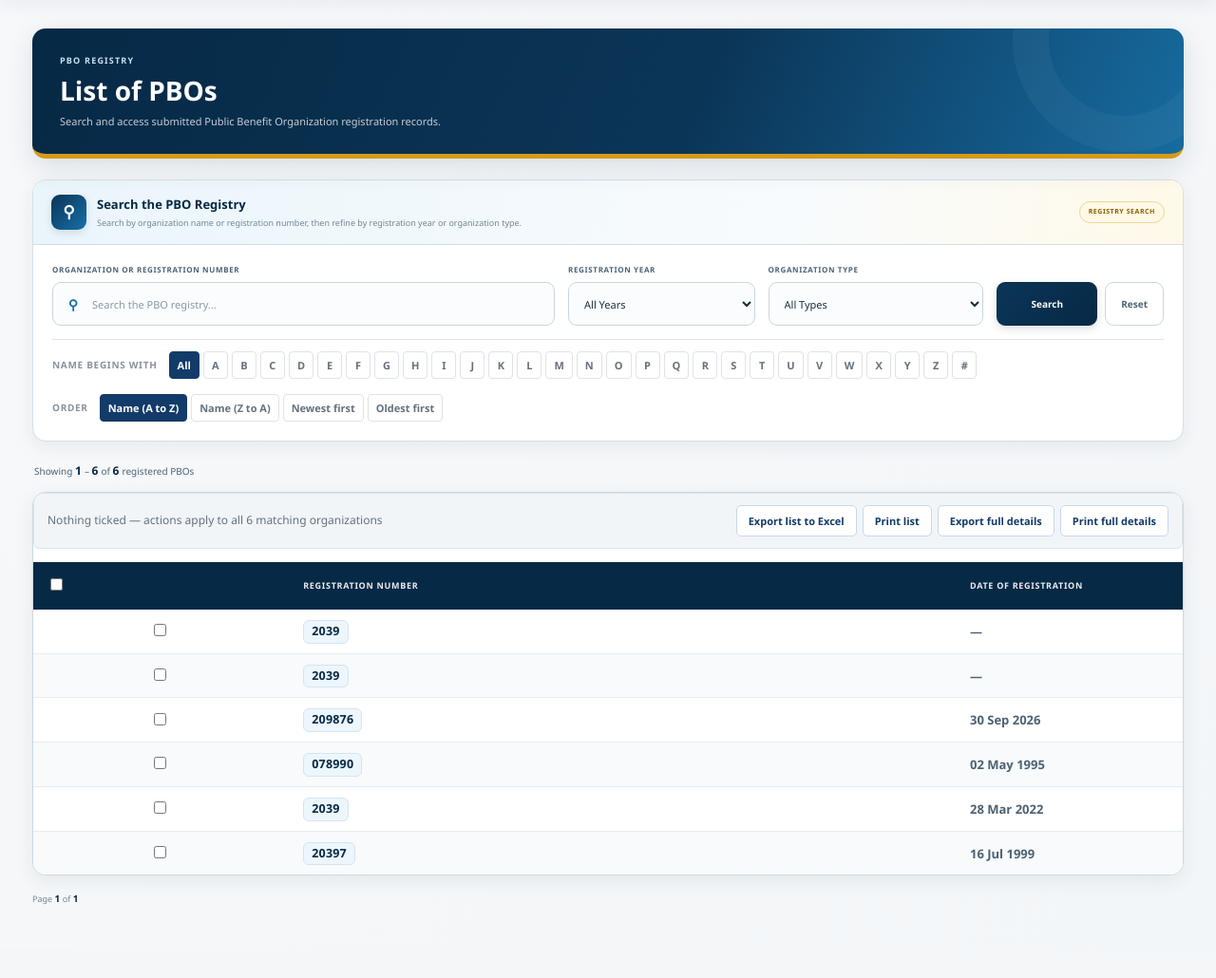
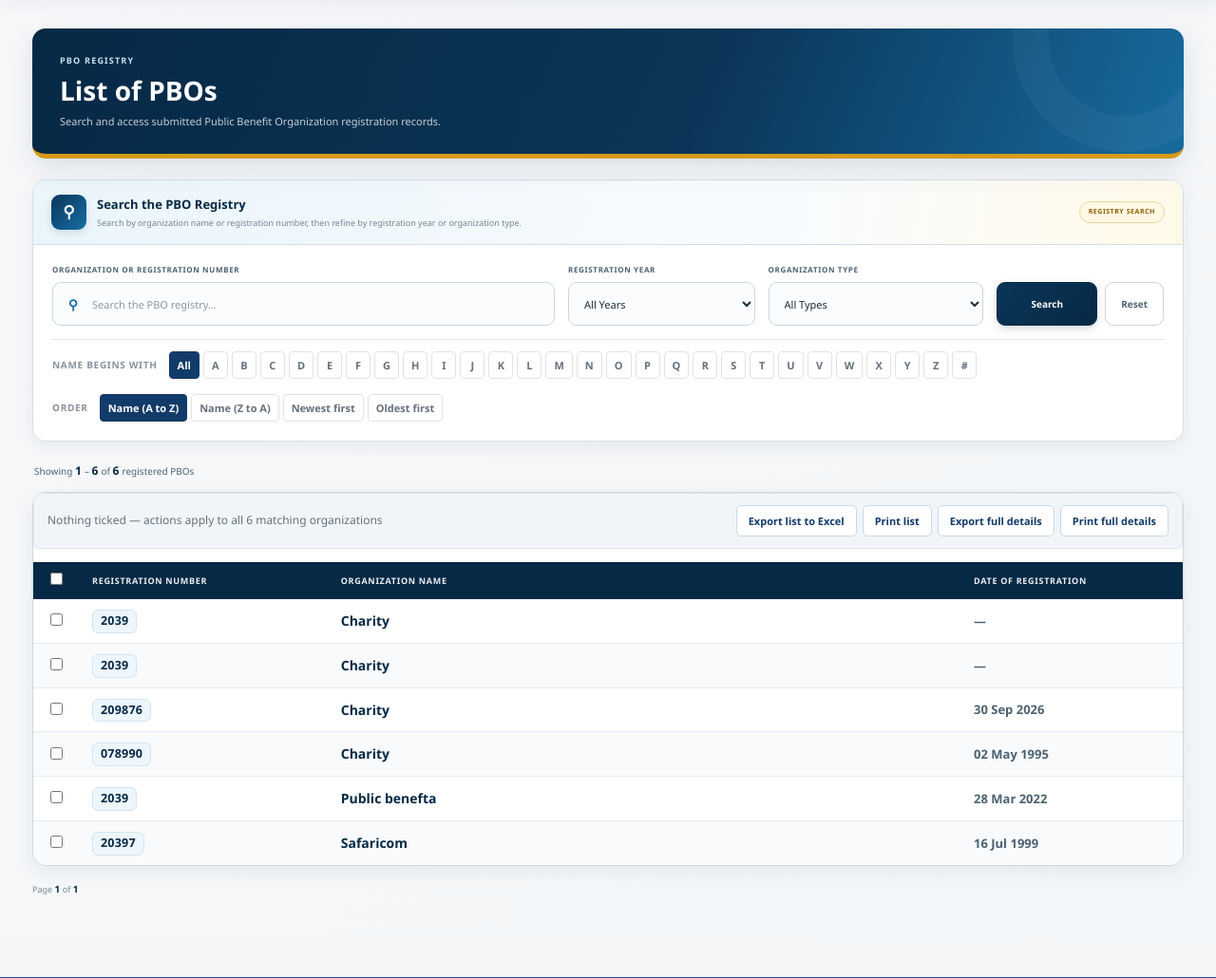
Before and after one commit to mevisjemutai-ship-it/pbo-registration-system, a PHP site: page /applications/pbos.php in a window 1280 px wide. Shown: the part 86-1116 px from the top of the page at 95% size. Run offline with PHP 8.4, Linux system fonts and the light colour scheme; the visitor is signed in with stand-in values (Sample User, id 1); data comes from the database, SQL or seed files in the repository.

Commit message:
Fix the Organization Name column collapsing to nothing
The registry table sets its column widths by position - first-child 22%,
nth-child(2) 58%, last-child 20%. Adding the selection column at the
front shifted every one of those along by one, so the tick column took
22%, the registration number took 58%, the date took 20%, and Organization
Name - now the third column - was left with no rule at all and collapsed
to zero width. The names were in the HTML the whole time, in a cell
0.015 pixels wide.

Found by rendering the page in a browser and measuring the cell, which is
the only way this shows up: the markup is correct, the test suite passes,
and the page looks plausible until you notice the column that is missing.

The four rules now match the four columns, with a comment saying they are
tied to the column count.

Co-Authored-By: Claude Opus 5 <noreply@anthropic.com>
Claude-Session: https://claude.ai/code/session_01MSTdGtg7ucPpXVfnJK5rkR

```diff
--- a/applications/pbos.php
+++ b/applications/pbos.php
@@ -1325,13 +1325,30 @@ require_once __DIR__ .
 }
 
 
+/*
+| Column widths, by position. These are tied to the number of columns in
+| the table: adding the selection column at the front shifted every rule
+| along one, which left the Organization Name column with no width at all
+| and collapsed it to nothing. If a column is ever added or removed here,
+| these four rules have to move with it.
+|
+|   1  selection tick   2  registration number
+|   3  organization name (takes the slack)
+|   4  date of registration
+*/
+
 .registry-table th:first-child {
+    width: 44px;
+}
+
+
+.registry-table th:nth-child(2) {
     width: 22%;
 }
 
 
-.registry-table th:nth-child(2) {
-    width: 58%;
+.registry-table th:nth-child(3) {
+    width: 56%;
 }
 
 
```
